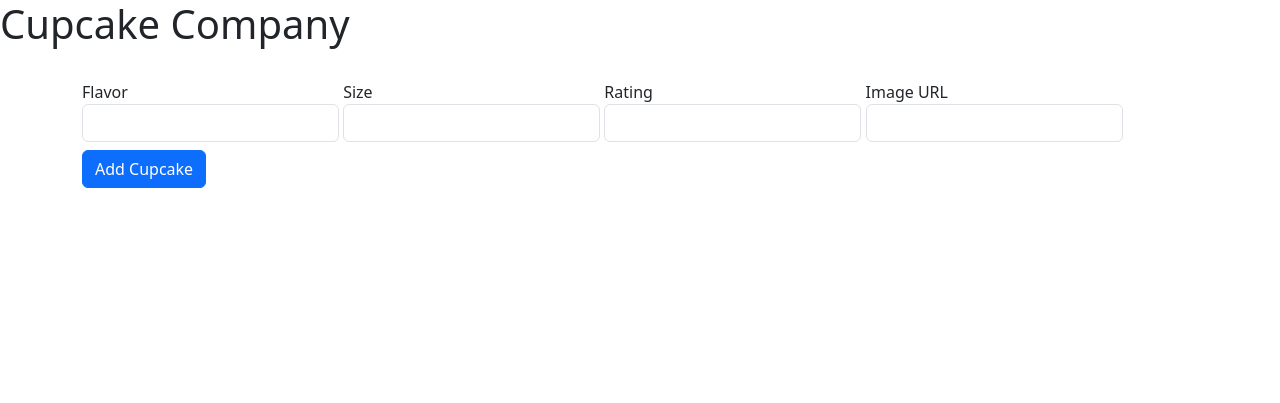
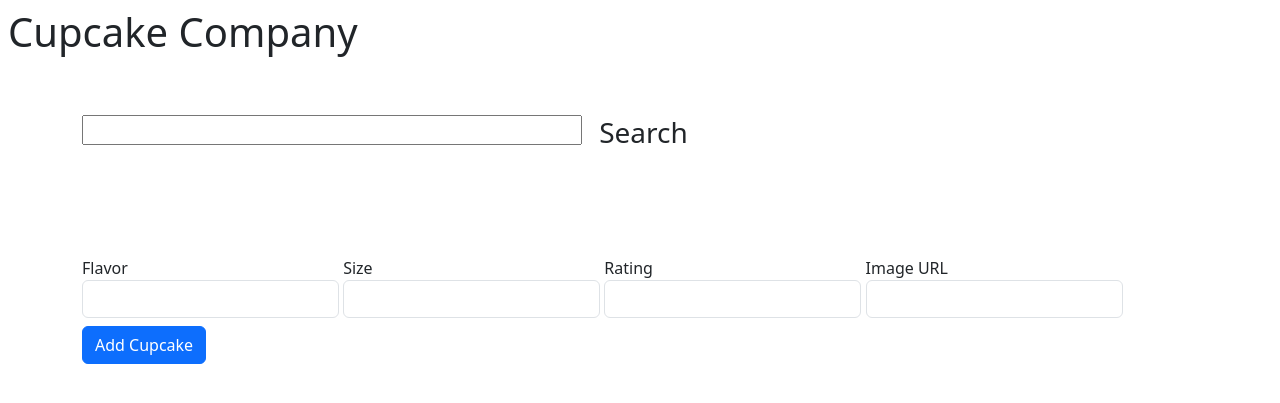
Before and after one commit to CamdenTadhg/CupcakeCompany, a Flask app: page / in a window 1280 px wide. Shown: the top 403 px of the page. Run offline with Flask 3, Linux system fonts and the light colour scheme; data that the repository does not hold is empty.

Commit message:
search functionality

```diff
--- a/app.py
+++ b/app.py
@@ -7,12 +7,12 @@ from flask_debugtoolbar import DebugToolbarExtension
 
 app = Flask(__name__)
 
-# app.config['SQLALCHEMY_DATABASE_URI'] = 'postgresql:///cupcakes'
-# app.config['SQLALCHEMY_TRACK_MODIFICATIONS'] = False
-# app.config['SQLALCHEMY_ECHO'] = True
-app.config['SQLALCHEMY_DATABASE_URI'] = 'postgresql:///cupcakes_test'
-app.config['SQLALCHEMY_ECHO'] = False
-app.config['TESTING'] = True
+app.config['SQLALCHEMY_DATABASE_URI'] = 'postgresql:///cupcakes'
+app.config['SQLALCHEMY_TRACK_MODIFICATIONS'] = False
+app.config['SQLALCHEMY_ECHO'] = True
+# app.config['SQLALCHEMY_DATABASE_URI'] = 'postgresql:///cupcakes_test'
+# app.config['SQLALCHEMY_ECHO'] = False
+# app.config['TESTING'] = True
 app.config['SECRET_KEY'] = "secret"
 app.config['DEBUG_TB_INTERCEPT_REDIRECTS'] = False
 
@@ -73,12 +73,10 @@ def delete_cupcake(id):
 
 
 
-# 9 add tests to ensure 404 is returned when cupcakes don't exist (get/patch/delete)
-# 8 add functionality to search for cupcakes (type in term, see newly filtered list of cupcakes)
 # 7 refactor javascript code to be object oriented using class methods (fetchAllCupcakes and createCupcakes and instance methods for updating/deleting/searching)
 # 6 refactor HTML page to use WTForms (create forms.py too)
 # 5 enhance search functionality so it searches as you type
-# 4 add functionality on front end to update a cupcake
+# 4 add functionality on front end to view, update, and delete a cupcake
 # 3 add new model/table for ingredients
 # 2 allow adding ingredients to each cupcake when adding or editing cupcakes
 # 1 create page to add/edit ingredients
--- a/static/script.js
+++ b/static/script.js
@@ -5,24 +5,71 @@ const $cupcakeFlavorInput = $('.cupcake-flavor');
 const $cupcakeSizeInput = $('.cupcake-size');
 const $cupcakeRatingInput = $('.cupcake-rating');
 const $cupcakeImageInput = $('.cupcake-image');
+const $searchCupcakeForm = $('#search-cupcake-form');
 let cupcakeData = {};
+let cupcakes = {};
 
 $(document).ready(getCupcakes);
 
 async function getCupcakes() {
     try{
         console.log('starting getCupcakes')
-        const cupcakes = await axios.get('/api/cupcakes');
-        for (cupcake of cupcakes.data.cupcakes){
-            console.log('starting for statement');
-            const $cupcakeLi = $(`<ul><img src=${cupcake.image} class="img-thumbnail border-0" style="max-width:125px"> <b>${cupcake.flavor}</b> (${cupcake.size}, ${cupcake.rating} stars)</ul>`);
-            $cupcakeLi.addClass('fs-3');
-            $cupcakeList.append($cupcakeLi);
-        }
+        cupcakes = await axios.get('/api/cupcakes');
+        displayCupcakes(cupcakes.data.cupcakes);
     } catch(error) {
         alert("No cupcakes found")
+    }};
+
+function displayCupcakes(array){
+    console.log('entering display cupcakes')
+    console.log(array);
+    $cupcakeList.empty()
+    for (cupcake of array){
+        console.log('starting for statement');
+        const $cupcakeLi = $(`<ul><img src=${cupcake.image} class="img-thumbnail border-0" style="max-width:125px"> <b>${cupcake.flavor}</b> (${cupcake.size}, ${cupcake.rating} stars)</ul>`);
+        $cupcakeLi.addClass('fs-3');
+        $cupcakeList.append($cupcakeLi);
+}}
+
+$searchCupcakeForm.submit(function(event){
+    event.preventDefault();
+    console.log('search form submitted');
+    searchCupcakes();
+})
+
+function searchCupcakes(){
+    const searchTerm = $('.cupcake-search').val();
+    const numericSearchTerm = parseInt(searchTerm);
+    const cupcakeResults = [];
+    for (cupcake of cupcakes.data.cupcakes){
+        console.log('entering for cupcake of cupcakes');
+        console.log(cupcake);
+        for (key in cupcake){
+            console.log('entering for key in cupcake');
+            console.log(key);
+            if (key === 'id' || key === 'rating'){
+                console.log('entering numeric search');
+                if (cupcake[key] === numericSearchTerm){
+                    if (cupcakeResults.includes(cupcake) === false){
+                        cupcakeResults.push(cupcake);
+                        console.log('CUPCAKE ADDED');
+                    }
+                }
+            }
+            else if (isNaN(numericSearchTerm)){
+                console.log('entering string search');
+                if (cupcake[key].search(searchTerm) != -1){
+                    if (cupcakeResults.includes(cupcake) === false){
+                        cupcakeResults.push(cupcake);
+                        console.log('CUPCAKE ADDED');
+                    }
+                }
+            }
+        }
     }
-};
+    console.log(cupcakeResults);
+    displayCupcakes(cupcakeResults);
+}
 
 $cupcakeForm.submit(function(event){
     event.preventDefault();
--- a/templates/home.html
+++ b/templates/home.html
@@ -3,15 +3,22 @@
 {% block title %}Cupcake Company{% endblock %}
 
 {% block content %}
-<h1>Cupcake Company</h1>
-<p>
-    <div class="container">
-        <ul id="cupcake-list" class="list-group">
-        </ul>
-    </div>
-</p>
+<h1 class="m-2">Cupcake Company</h1>
 
-<div class="container">
+<div class="container my-5">
+    <form id="search-cupcake-form">
+            <input type="text" name="search" class="cupcake-search" style="width: 500px">
+        <button class="btn search-cupcake-button fs-3">Search</button>
+    </form>
+</div>
+
+
+<div class="container my-5">
+    <ul id="cupcake-list" class="list-group">
+    </ul>
+</div>
+
+<div class="container my-5">
     <form id="add-cupcake-form">
             <label for="flavor" class="form-label">Flavor
                 <input type="text" name="flavor" class="form-control cupcake-flavor">
```
